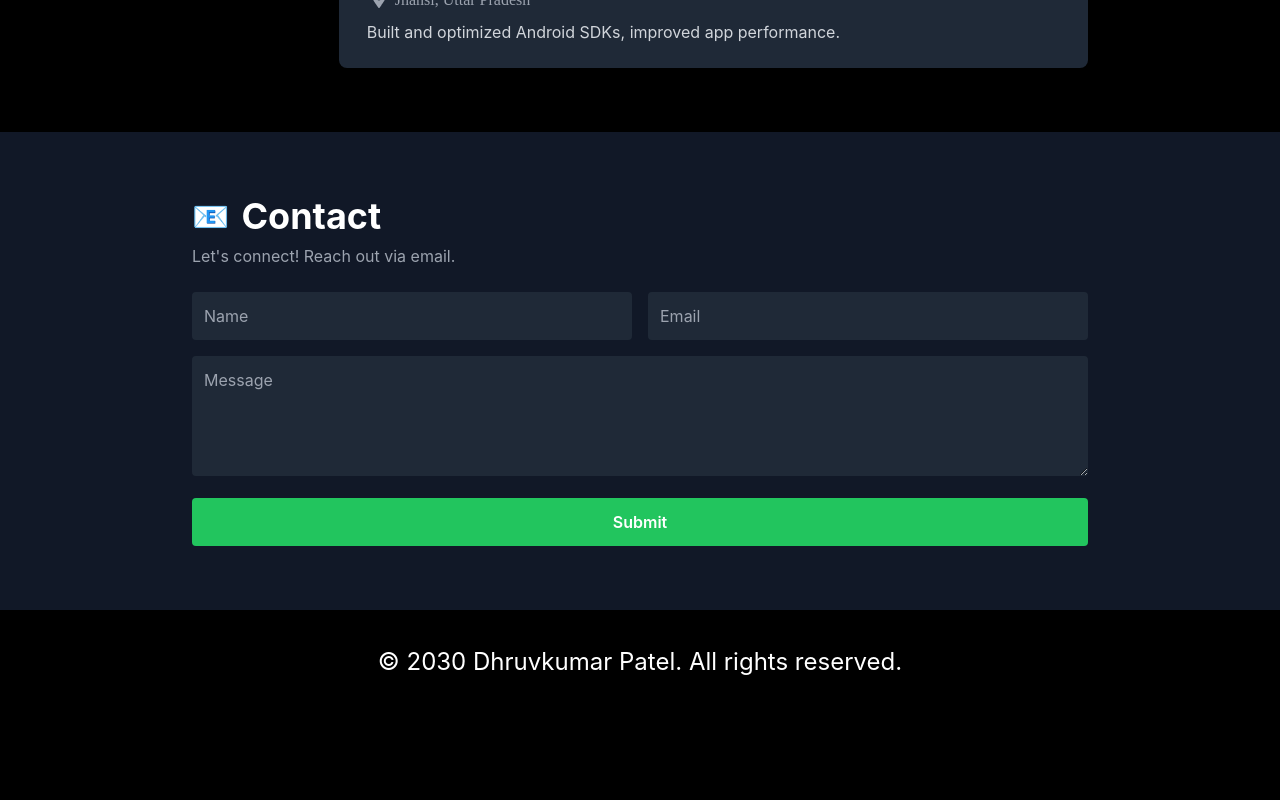
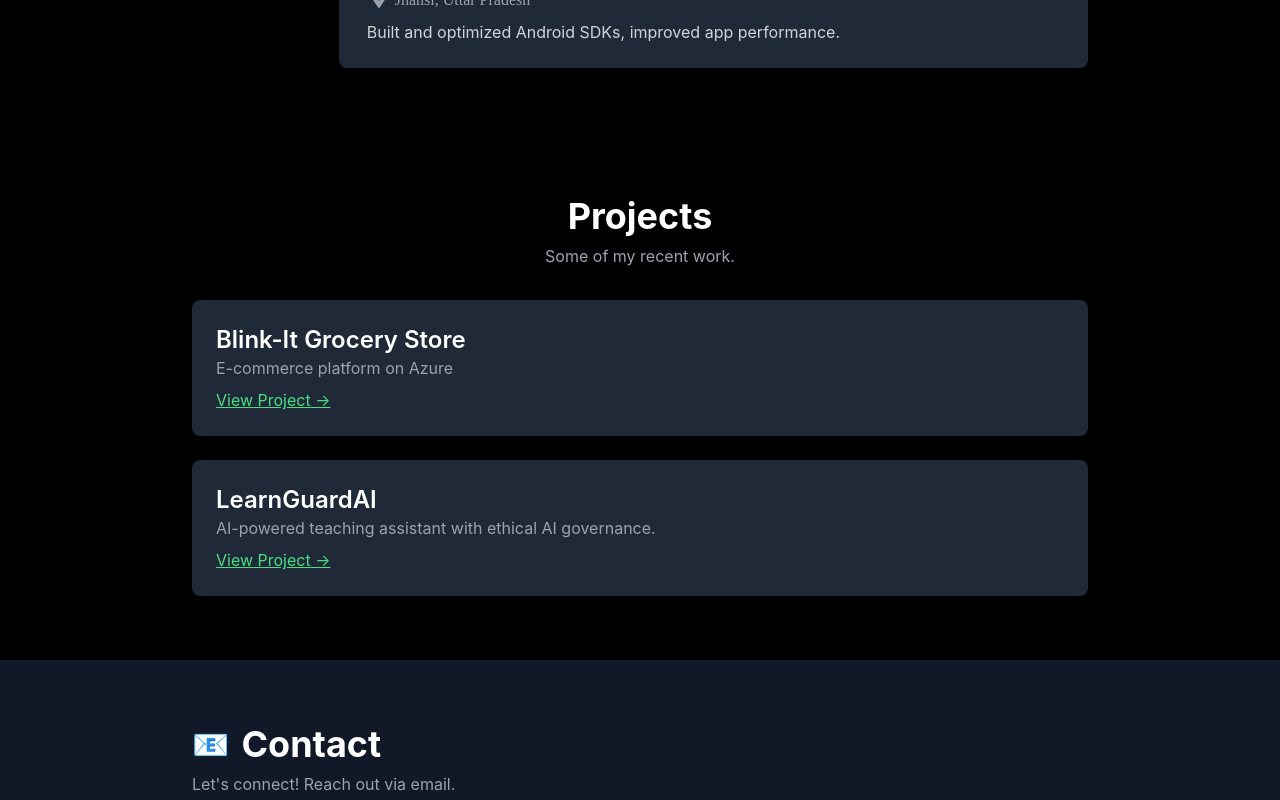
Before and after one commit to DhruvKumar-Patel98/Personal-Portfolio, a Next.js app: page / in a window 1280 px wide. Shown: the part 1520-2320 px from the top of the page. Built offline with nearby package versions, Linux system fonts and the light colour scheme.

Commit message:
project component

```diff
--- /dev/null
+++ b/components/Projects.js
@@ -0,0 +1,33 @@
+export default function Projects() {
+    return (
+      <section className="bg-black text-white py-16 px-8">
+        <div className="max-w-4xl mx-auto">
+          <h2 className="text-4xl font-bold text-center">Projects</h2>
+          <p className="text-gray-400 text-center mt-2">
+            Some of my recent work.
+          </p>
+
+          {/* Project List */}
+          <div className="mt-8 space-y-6">
+            <div className="p-6 bg-gray-800 rounded-lg shadow-md">
+              <h3 className="text-2xl font-semibold">Blink-It Grocery Store</h3>
+              <p className="text-gray-400">E-commerce platform on Azure</p>
+              <a href="#" className="text-green-400 underline mt-2 inline-block">
+                View Project →
+              </a>
+            </div>
+
+            <div className="p-6 bg-gray-800 rounded-lg shadow-md">
+              <h3 className="text-2xl font-semibold">LearnGuardAI</h3>
+              <p className="text-gray-400">
+                AI-powered teaching assistant with ethical AI governance.
+              </p>
+              <a href="#" className="text-green-400 underline mt-2 inline-block">
+                View Project →
+              </a>
+            </div>
+          </div>
+        </div>
+      </section>
+    );
+  }
--- a/pages/index.js
+++ b/pages/index.js
@@ -1,6 +1,7 @@
 import Hero from "@/components/Hero";
 import Experience from "@/components/Experience";
 import Contact from "../components/Contact";
+import Projects from "../components/Projects"
 import FloatingBottom from "@/components/FloatingBottom";
 import Footer from "../components/Footer";
 
@@ -9,6 +10,7 @@
     <div>
       <Hero />
       <Experience />
+      <Projects />
       <Contact />
       <FloatingBottom />
       <Footer />
```
